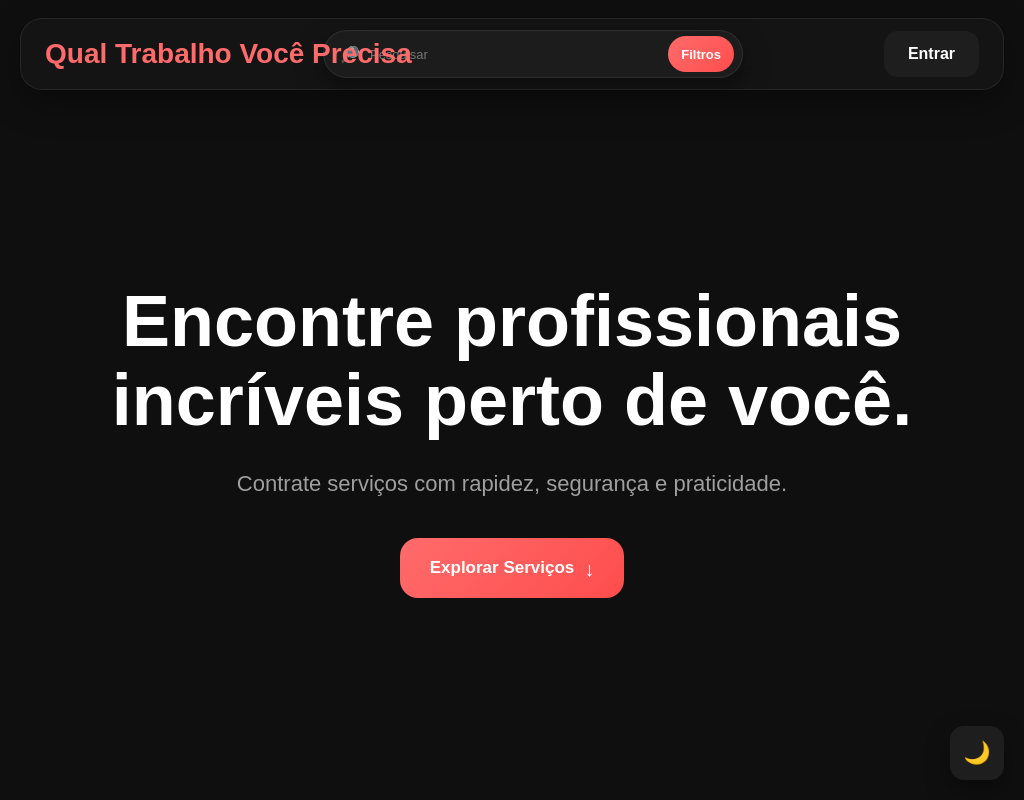
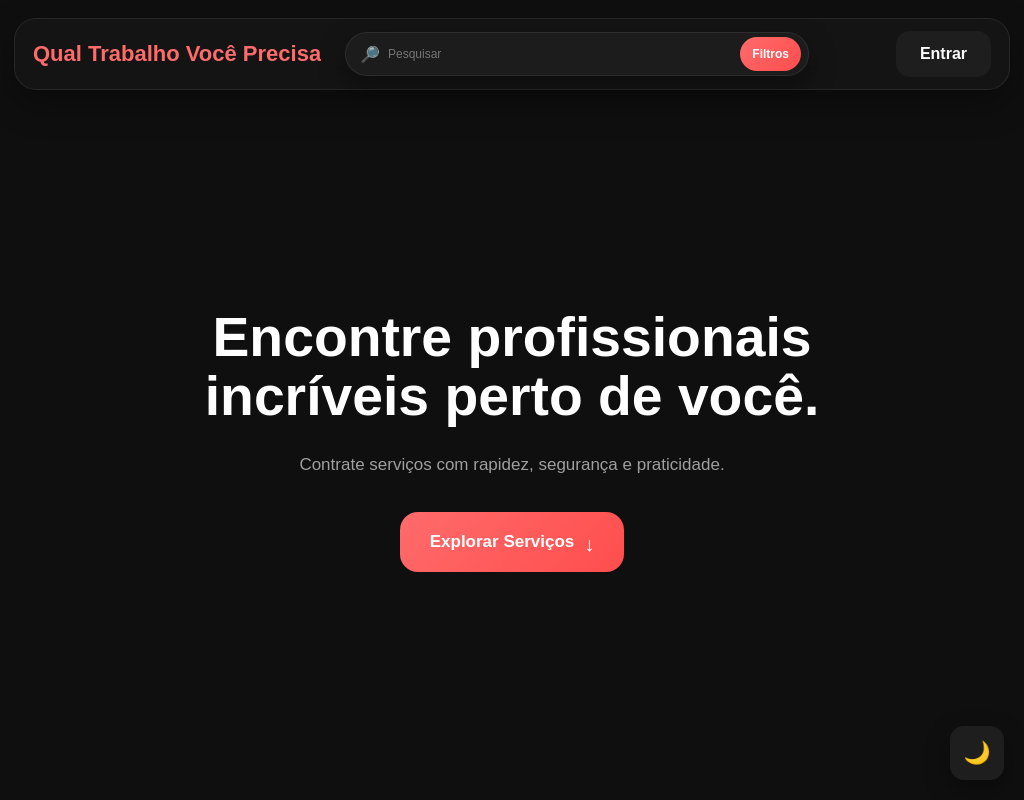
Before and after one commit to kyutsumy/Qual-Trabalho-Voce-Precisa, a website: page public/pages/home.html in a window 1024 px wide. Shown: the top 800 px of the page. Drawn offline with Linux system fonts and the light colour scheme; no server answers.

Commit message:
ajusta layout desktop em zoom padrao

```diff
--- a/public/css/home.css
+++ b/public/css/home.css
@@ -2130,3 +2130,206 @@ html {
     overflow-x: hidden !important;
   }
 }
+
+/* =========================
+   AJUSTE DESKTOP / NOTEBOOK 100% ZOOM
+========================= */
+
+@media (min-width: 769px) {
+  body {
+    overflow-x: hidden;
+  }
+
+  .navbar {
+    width: calc(100% - 32px);
+    max-width: 1320px;
+
+    min-height: 72px;
+    padding: 0 20px;
+
+    display: grid;
+    grid-template-columns: minmax(260px, 360px) minmax(320px, 520px) minmax(
+        150px,
+        220px
+      );
+    column-gap: 18px;
+
+    overflow: visible;
+  }
+
+  .navbar .site-logo {
+    font-size: clamp(22px, 2vw, 30px);
+    line-height: 1.1;
+    white-space: nowrap;
+    overflow: hidden;
+    text-overflow: ellipsis;
+  }
+
+  .nav-search {
+    width: 100%;
+    min-width: 0;
+  }
+
+  .nav-search-box {
+    width: 100%;
+    min-width: 0;
+    height: 46px;
+    padding: 0 7px 0 14px;
+    gap: 8px;
+  }
+
+  .nav-search-box input {
+    min-width: 0;
+    font-size: 13px;
+  }
+
+  .nav-search-box button {
+    height: 36px;
+    padding: 0 15px;
+    font-size: 13px;
+    flex-shrink: 0;
+  }
+
+  .nav-buttons {
+    min-width: 0;
+    max-width: 220px;
+    justify-content: flex-end;
+  }
+
+  .user-menu,
+  .user-profile,
+  .user-button,
+  .user-dropdown {
+    max-width: 170px;
+    min-width: 0;
+  }
+
+  .user-menu button,
+  .user-profile,
+  .user-button,
+  .user-dropdown button {
+    max-width: 170px;
+    min-width: 0;
+    overflow: hidden;
+  }
+
+  .user-menu span,
+  .user-profile span,
+  .user-button span,
+  .user-dropdown span {
+    max-width: 82px;
+    overflow: hidden;
+    text-overflow: ellipsis;
+    white-space: nowrap;
+  }
+
+  .hero {
+    min-height: 100vh;
+    padding: 180px 24px 90px;
+  }
+
+  .hero h1 {
+    font-size: clamp(46px, 5.2vw, 76px);
+    line-height: 1.08;
+    max-width: 920px;
+    margin-left: auto;
+    margin-right: auto;
+  }
+
+  .hero p {
+    font-size: clamp(17px, 1.45vw, 22px);
+    line-height: 1.5;
+  }
+
+  .hero .primary-btn,
+  .hero a.primary-btn {
+    min-height: 58px;
+    padding: 0 34px;
+    font-size: 16px;
+  }
+}
+
+/* Telas de notebook menores, tipo 1366x768 */
+@media (min-width: 769px) and (max-width: 1380px) {
+  .navbar {
+    width: calc(100% - 28px);
+    max-width: none;
+
+    grid-template-columns: minmax(240px, 360px) minmax(300px, 520px) minmax(
+        140px,
+        190px
+      );
+    column-gap: 14px;
+
+    padding: 0 18px;
+  }
+
+  .navbar .site-logo {
+    font-size: 25px;
+  }
+
+  .nav-search-box {
+    height: 44px;
+  }
+
+  .nav-search-box button {
+    height: 34px;
+    padding: 0 14px;
+    font-size: 12px;
+  }
+
+  .hero {
+    padding-top: 170px;
+  }
+
+  .hero h1 {
+    font-size: clamp(48px, 5vw, 68px);
+    max-width: 860px;
+  }
+}
+
+/* Telas mais apertadas antes do mobile */
+@media (min-width: 769px) and (max-width: 1100px) {
+  .navbar {
+    grid-template-columns: minmax(210px, 300px) minmax(260px, 1fr) minmax(
+        120px,
+        170px
+      );
+    column-gap: 12px;
+  }
+
+  .navbar .site-logo {
+    font-size: 22px;
+  }
+
+  .nav-search-box input {
+    font-size: 12px;
+  }
+
+  .nav-search-box button {
+    padding: 0 12px;
+  }
+
+  .user-menu,
+  .user-profile,
+  .user-button,
+  .user-dropdown,
+  .user-menu button,
+  .user-profile,
+  .user-button,
+  .user-dropdown button {
+    max-width: 150px;
+  }
+
+  .user-menu span,
+  .user-profile span,
+  .user-button span,
+  .user-dropdown span {
+    max-width: 64px;
+  }
+
+  .hero h1 {
+    font-size: clamp(42px, 5.4vw, 60px);
+    max-width: 760px;
+  }
+}
```
